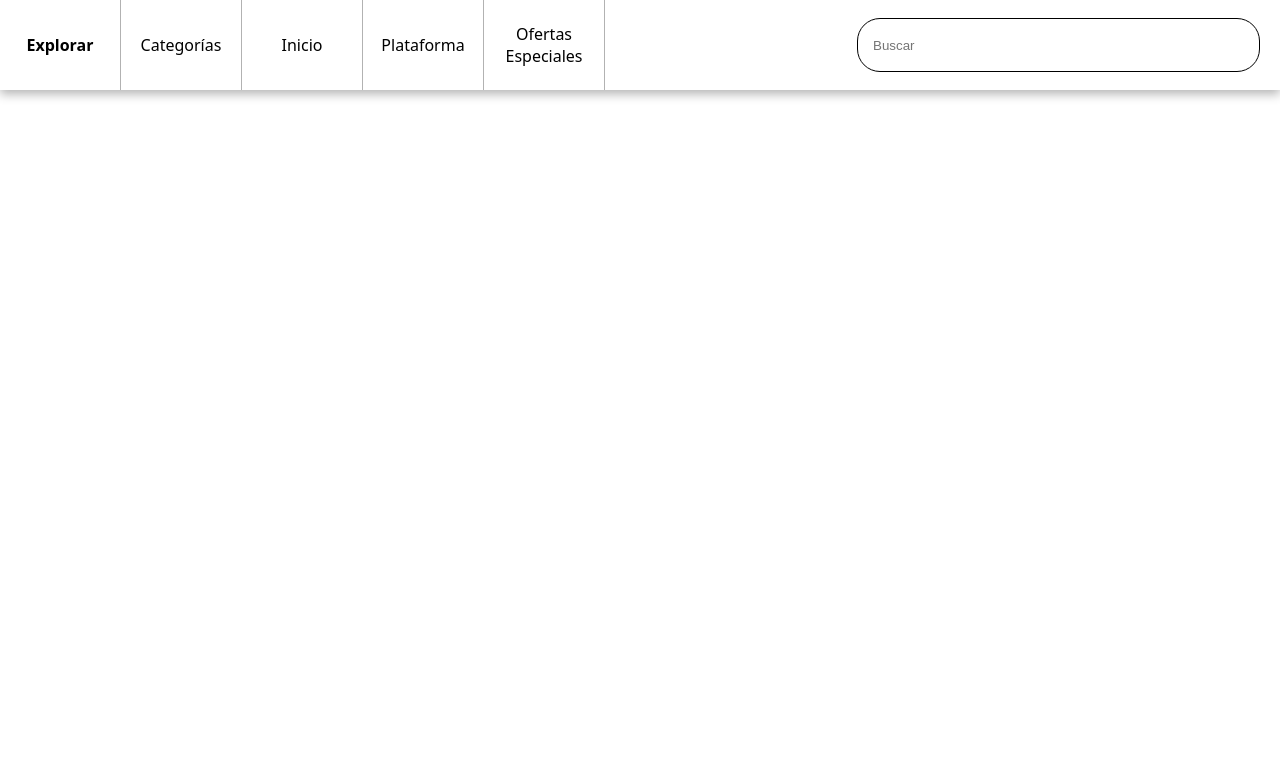
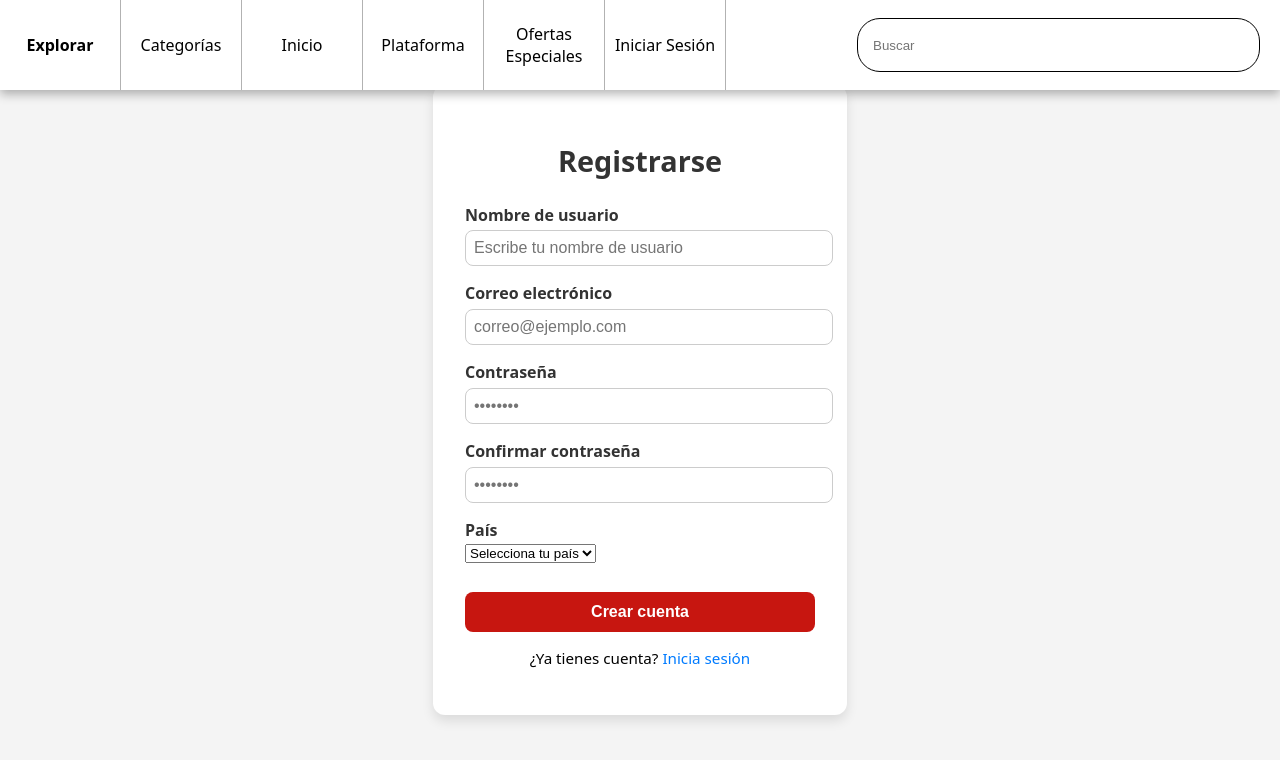
Before and after one commit to jdpadillavigo/GameStore-Frontend, a React (Vite) app: page /register in a window 1280 px wide. Shown: the top 760 px of the page. Built offline with nearby package versions, Linux system fonts and the light colour scheme.

Commit message:
inicio de sesion y registro añadido

```diff
--- a/src/App.tsx
+++ b/src/App.tsx
@@ -7,8 +7,12 @@ import Explore from './pages/Explore/Explore'
 import Categories from './pages/Categories/Categories'
 import Platform from './pages/Platform/Platform'
 import SpecialOffers from './pages/SpecialOffers/SpecialOffers'
+import Login from './pages/Login/Login'
+
 
 import './App.css'
+import Register from './pages/Register/Register'
+
 
 function App() {
   return (
@@ -21,6 +25,8 @@ function App() {
           <Route path='/categorias' element={<Categories />} />
           <Route path='/plataforma' element={<Platform />} />
           <Route path='/ofertas' element={<SpecialOffers />} />
+          <Route path='/login' element={<Login />} />
+          <Route path='/register' element={<Register />} />
         </Routes>
       </main>
     </div>
--- a/src/components/Navbar/Navbar.tsx
+++ b/src/components/Navbar/Navbar.tsx
@@ -9,6 +9,8 @@ const Navbar = () => {
       <Link to="/">Inicio</Link>
       <Link to="/plataforma">Plataforma</Link>
       <Link to="/ofertas">Ofertas Especiales</Link>
+      <Link to="/Login">Iniciar Sesión</Link>
+
       <input type="text" placeholder='Buscar' />
     </div>
   );
--- /dev/null
+++ b/src/pages/Login/Login.css
@@ -0,0 +1,57 @@
+.login-container {
+  display: flex;
+  justify-content: center;
+  align-items: center;
+  height: 100vh;
+  background-color: #f4f4f4;
+}
+
+.login-form {
+  background: white;
+  padding: 2rem;
+  border-radius: 10px;
+  width: 600px;
+  height: 400px;
+  box-shadow: 0 4px 10px rgba(0, 0, 0, 0.1);
+}
+
+.login-form h2 {
+  margin-bottom: 1rem;
+  text-align: center;
+}
+
+.login-form label {
+  font-weight: bold;
+  margin-top: 1rem;
+  display: block;
+}
+
+.login-form input {
+  width: 100%;
+  padding: 0.5rem;
+  margin-top: 0.3rem;
+  border: 1px solid #ccc;
+  border-radius: 5px;
+}
+
+.login-form button {
+  margin-top: 1.5rem;
+  width: 100%;
+  padding: 0.6rem;
+  background-color: #c71610;
+  color: white;
+  border: none;
+  border-radius: 5px;
+  cursor: pointer;
+}
+
+.login-form button:hover {
+  background-color: red;
+}
+
+.mensaje {
+  text-align: center;
+  margin-top: 1rem;
+  font-weight: bold;
+  color: green;
+}
--- /dev/null
+++ b/src/pages/Login/Login.tsx
@@ -0,0 +1,57 @@
+import React, { useState } from 'react';
+import './Login.css';
+import { Link } from 'react-router-dom';
+
+const Login: React.FC = () => {
+  const [email, setEmail] = useState('');
+  const [password, setPassword] = useState('');
+  const [mensaje, setMensaje] = useState('');
+
+  const datos = localStorage.getItem('usuarioRegistrado');
+  const usuario = datos ? JSON.parse(datos) : null;
+
+  const handleLogin = (e: React.FormEvent) => {
+    e.preventDefault();
+
+    if (usuario && email === usuario.email && password === usuario.password) {
+      setMensaje('Inicio de sesión exitoso ✅');
+    } else {
+      setMensaje('Correo o contraseña incorrectos ❌');
+    }
+  };
+
+  return (
+    <div className="login-container">
+      <form className="login-form" onSubmit={handleLogin}>
+        <h2>Iniciar sesión</h2>
+        {mensaje && <p className="mensaje">{mensaje}</p>}
+        <label htmlFor="email">Nombre de usuario o Correo:</label>
+        <input
+          type="email"
+          id="email"
+          placeholder="correo@ejemplo.com"
+          value={email}
+          onChange={(e) => setEmail(e.target.value)}
+          required
+        />
+
+        <label htmlFor="password">Contraseña:</label>
+        <input
+          type="password"
+          id="password"
+          placeholder="••••••••"
+          value={password}
+          onChange={(e) => setPassword(e.target.value)}
+          required
+        />
+
+        <button type="submit">Entrar</button>
+        <p className="link">
+          ¿No tienes cuenta? <Link to="/register">Regístrate</Link>
+        </p>
+      </form>
+    </div>
+  );
+};
+
+export default Login;
--- /dev/null
+++ b/src/pages/Register/Register.css
@@ -0,0 +1,77 @@
+.register-container {
+  display: flex;
+  justify-content: center;
+  align-items: center;
+  min-height: 100vh;
+  background-color: #f4f4f4;
+}
+
+.register-form {
+  background-color: #ffffff;
+  padding: 2rem;
+  border-radius: 12px;
+  width: 350px;
+  box-shadow: 0 6px 12px rgba(0, 0, 0, 0.1);
+}
+
+.register-form h2 {
+  text-align: center;
+  margin-bottom: 1.5rem;
+  font-size: 1.8rem;
+  color: #333;
+}
+
+.register-form label {
+  font-weight: 600;
+  margin-top: 1rem;
+  display: block;
+  color: #333;
+}
+
+.register-form input {
+  width: 100%;
+  padding: 0.5rem;
+  margin-top: 0.3rem;
+  border: 1px solid #ccc;
+  border-radius: 8px;
+  font-size: 1rem;
+}
+
+.register-form button {
+  margin-top: 1.8rem;
+  width: 100%;
+  padding: 0.7rem;
+  background-color: #c71610;
+  color: white;
+  border: none;
+  border-radius: 8px;
+  font-weight: bold;
+  font-size: 1rem;
+  cursor: pointer;
+}
+
+.register-form button:hover {
+  background-color: red;
+}
+
+.link {
+  text-align: center;
+  margin-top: 1rem;
+  font-size: 0.95rem;
+}
+
+.link a {
+  color: #007bff;
+  text-decoration: none;
+}
+
+.link a:hover {
+  text-decoration: underline;
+}
+
+.mensaje {
+  margin-top: 1rem;
+  text-align: center;
+  font-weight: bold;
+  color: #333;
+}
--- /dev/null
+++ b/src/pages/Register/Register.tsx
@@ -0,0 +1,110 @@
+import React, { useState } from 'react';
+import './Register.css';
+import { Link } from 'react-router-dom';
+
+const Register: React.FC = () => {
+  const [nombre, setNombre] = useState('');
+  const [email, setEmail] = useState('');
+  const [password, setPassword] = useState('');
+  const [confirmar, setConfirmar] = useState('');
+  const [country, setCountry] = useState('');
+  const [mensaje, setMensaje] = useState('');
+
+  const handleRegister = (e: React.FormEvent) => {
+    e.preventDefault();
+
+    if (!nombre || !email || !password || !confirmar || !country) {
+      setMensaje('Por favor, completa todos los campos');
+      return;
+    }
+
+    if (password !== confirmar) {
+      setMensaje('Las contraseñas no coinciden');
+      return;
+    }
+
+    const nuevoUsuario = { nombre, email, password, country };
+    localStorage.setItem('usuarioRegistrado', JSON.stringify(nuevoUsuario));
+    setMensaje('✅ ¡Usuario registrado exitosamente!');
+    setNombre('');
+    setEmail('');
+    setPassword('');
+    setConfirmar('');
+    setCountry('');
+  };
+
+  return (
+    <div className="register-container">
+      <form className="register-form" onSubmit={handleRegister}>
+        <h2>Registrarse</h2>
+
+        <label htmlFor="nombre">Nombre de usuario</label>
+        <input
+          type="text"
+          id="nombre"
+          value={nombre}
+          onChange={(e) => setNombre(e.target.value)}
+          placeholder="Escribe tu nombre de usuario"
+          required
+        />
+
+        <label htmlFor="email">Correo electrónico</label>
+        <input
+          type="email"
+          id="email"
+          value={email}
+          onChange={(e) => setEmail(e.target.value)}
+          placeholder="correo@ejemplo.com"
+          required
+        />
+
+        <label htmlFor="password">Contraseña</label>
+        <input
+          type="password"
+          id="password"
+          value={password}
+          onChange={(e) => setPassword(e.target.value)}
+          placeholder="••••••••"
+          required
+        />
+
+        <label htmlFor="confirmar">Confirmar contraseña</label>
+        <input
+          type="password"
+          id="confirmar"
+          value={confirmar}
+          onChange={(e) => setConfirmar(e.target.value)}
+          placeholder="••••••••"
+          required
+        />
+
+        <label htmlFor="country">País</label>
+        <select
+          id="country"
+          value={country}
+          onChange={(e) => setCountry(e.target.value)}
+          required
+        >
+          <option value="">Selecciona tu país</option>
+          <option value="Perú">Perú</option>
+          <option value="México">México</option>
+          <option value="Argentina">Argentina</option>
+          <option value="Colombia">Colombia</option>
+          <option value="Chile">Chile</option>
+          <option value="España">España</option>
+          <option value="Otro">Otro</option>
+        </select>
+
+        {mensaje && <p className="mensaje">{mensaje}</p>}
+
+        <button type="submit">Crear cuenta</button>
+
+        <p className="link">
+          ¿Ya tienes cuenta? <Link to="/login">Inicia sesión</Link>
+        </p>
+      </form>
+    </div>
+  );
+};
+
+export default Register;
```
